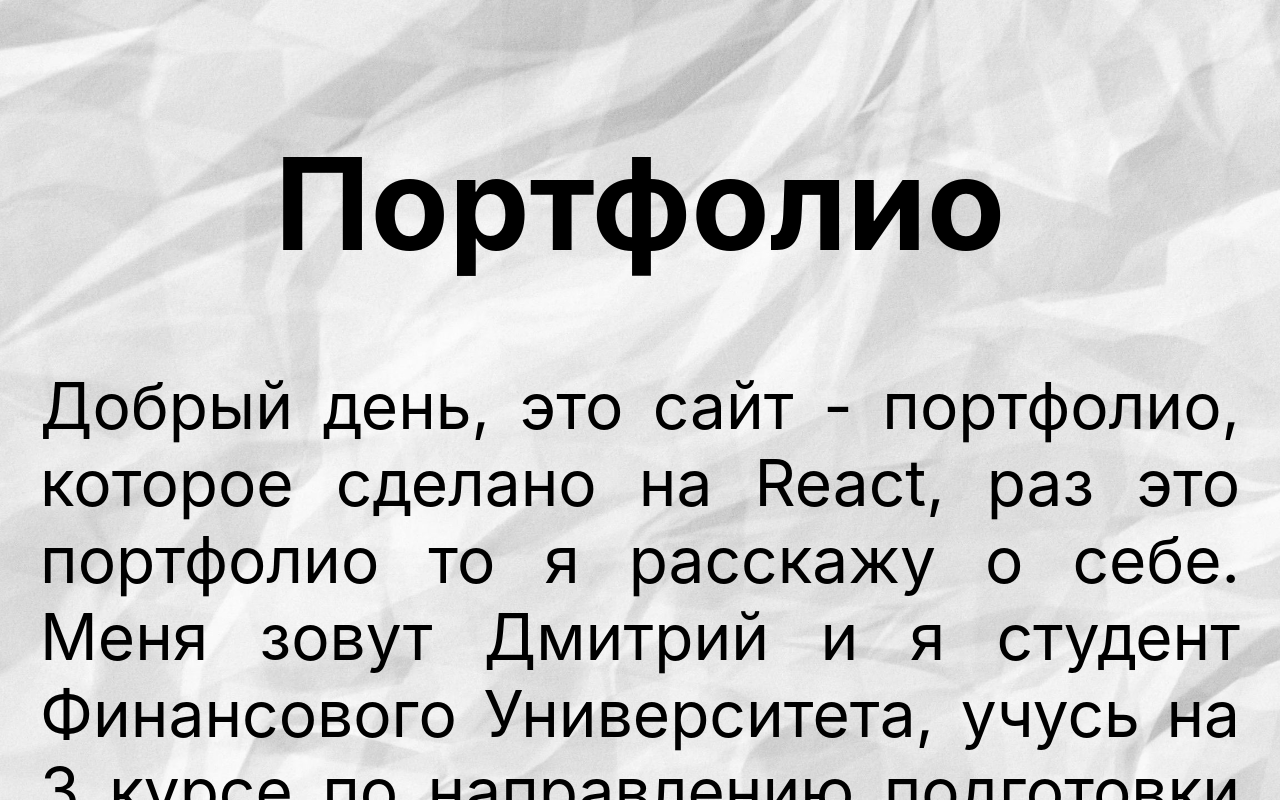
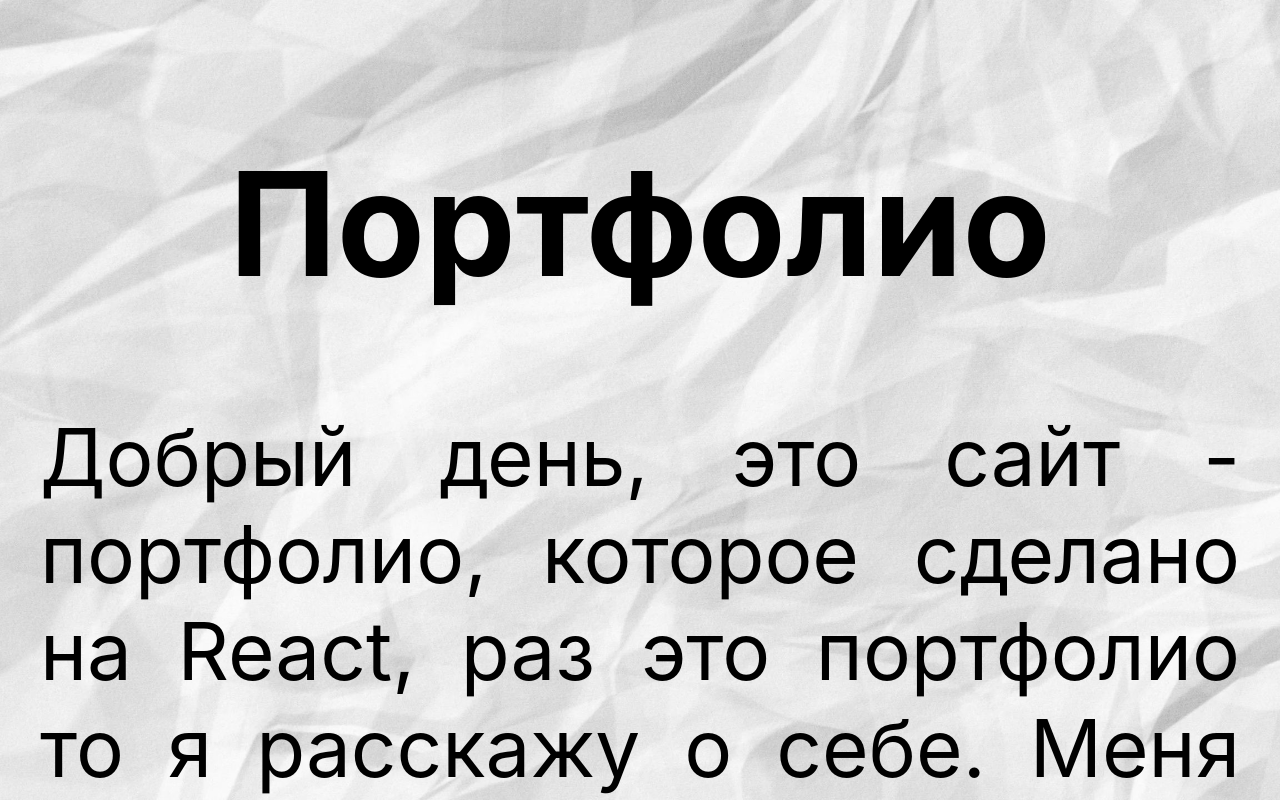
Before and after one commit to AIVIANO/portfolio-dubosheido, a React (Create React App) app: page / in a window 1280 px wide. Shown: the top 800 px of the page. Built offline with nearby package versions, Linux system fonts and the light colour scheme.

Commit message:
Add justified text

```diff
--- a/src/App.css
+++ b/src/App.css
@@ -22,14 +22,14 @@ code {
 }
 
 .App-header h1 {
-  font-size: 8em;
+  font-size: 9em;
 }
 
 .App-header p {
-  font-size: 4em;
+  font-size: 5em;
   margin: 20px 0;
   text-align: justify; /* Выровнять текст по ширине */
-  max-width: 1200px; /* Максимальная ширина текста */
+  max-width: 4000px; /* Максимальная ширина текста */
   margin-left: auto; /* Центрирование блока текста */
   margin-right: auto; /* Центрирование блока текста */
 }
```
